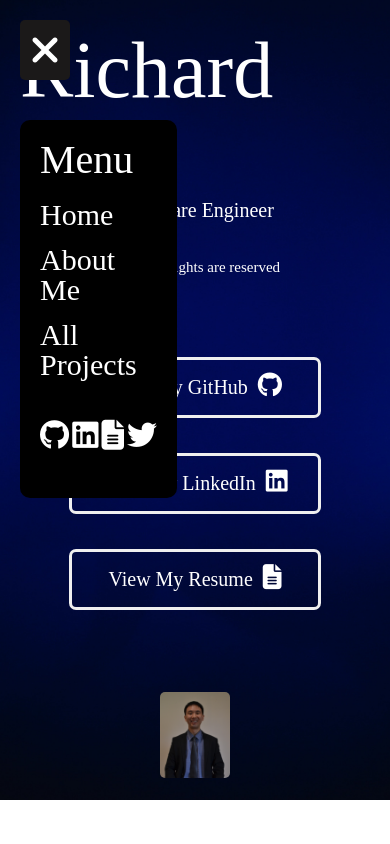
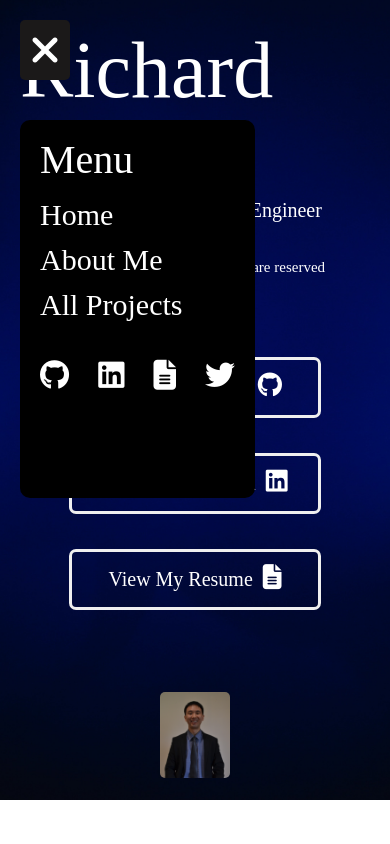
Before and after one commit to choir241/Portfolio-Draft-2, a Next.js app: page / in a window 390 px wide. Both pictures are taken after a click on the icon 47 px from the left and 50 px from the top of the page. Shown: the top 844 px of the page. Built offline with nearby package versions, Linux system fonts and the light colour scheme.

Commit message:
fix menu css for mobile and desktop, fix text alignment mobile, update url demo

```diff
--- a/app/allProjects/page.tsx
+++ b/app/allProjects/page.tsx
@@ -25,7 +25,7 @@ export default function AllProjects() {
           <Project
             projectName="AutoAligners"
             codeURL="https://github.com/choir27/autoAligners"
-            demoURL=""
+            demoURL="https://autoaligners.netlify.app/"
             projectIMG={autoAligners.src}
             projectALT="website landing page preview of AutoAligners"
             projectTech={["TypeScript", "AppWrite", "Vite"]}
@@ -45,7 +45,7 @@ export default function AllProjects() {
           <Project
             projectName="Priconnect"
             codeURL="https://github.com/choir27/priconnect"
-            demoURL="https://pri-connect.netlify.app/"
+            demoURL="https://priconnect.netlify.app/"
             projectIMG={priconnect.src}
             projectALT="website landing page preview of Priconnect"
             projectTech={["TypeScript", "AppWrite", "Vite"]}
--- a/app/page.tsx
+++ b/app/page.tsx
@@ -35,7 +35,7 @@ export default function Home() {
           <Project
             projectName="Priconnect"
             codeURL="https://github.com/choir27/priconnect"
-            demoURL="https://pri-connect.netlify.app/"
+            demoURL="https://priconnect.netlify.app/"
             projectIMG={priconnect.src}
             projectALT="website landing page preview of Priconnect"
             projectTech={["TypeScript", "AppWrite", "Vite"]}
--- a/assets/css/global.css
+++ b/assets/css/global.css
@@ -173,6 +173,12 @@ header {
   background: url("./images/background.png") no-repeat center/cover;
 }
 
+#copyright small {
+  text-align: center;
+  display: flex;
+  justify-content: center;
+}
+
 #header a,
 header small,
 header h1,
@@ -292,7 +298,7 @@ section article {
   position: fixed;
   background: black;
   padding: 2rem;
-  width: 30%;
+  min-width: 30%;
   height: 40%;
   margin-top: 12rem;
   border-radius: 10px;
--- a/assets/css/globalMediaQuery.css
+++ b/assets/css/globalMediaQuery.css
@@ -1,4 +1,8 @@
 @media (max-width: 1300px) {
+  .menu {
+    min-width: 50%;
+  }
+
   #about #volunteer .social,
   #about #meetup .buttons {
     flex-direction: column;
--- a/assets/css/main.module.css
+++ b/assets/css/main.module.css
@@ -24,6 +24,10 @@
 
 .justify-evenly {
   justify-content: space-evenly;
+}
+
+.align-start {
+  align-items: flex-start;
 }
 
 .align-center {
@@ -176,3 +180,7 @@ header .imageContainer {
 .nav {
   margin-left: 2rem;
 }
+
+.icons p {
+  text-align: center;
+}
--- a/components/Nav.tsx
+++ b/components/Nav.tsx
@@ -18,7 +18,9 @@ export default function Nav() {
         onClick={(e) => toggleMenu(menu)}
       ></i>
 
-      <nav className={menu ? "menu" : "hidden"}>
+      <nav
+        className={`${menu ? "menu" : "hidden"}  ${styles["flex-col"]} ${styles["align-start"]}`}
+      >
         <ul>
           <li>
             <h2>Menu</h2>
```
Also changed, not shown: 1 other file (tests, documents, lock files or other folders).
